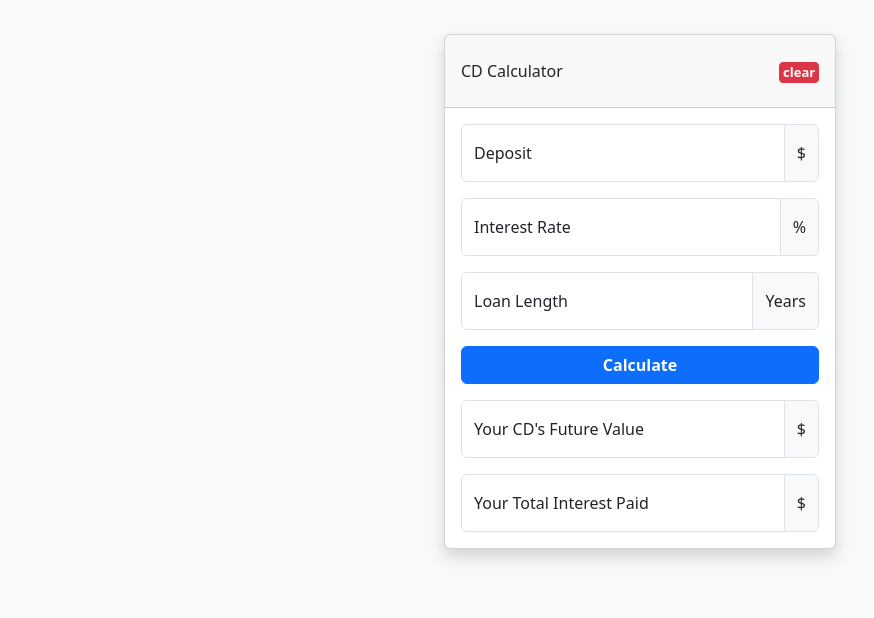
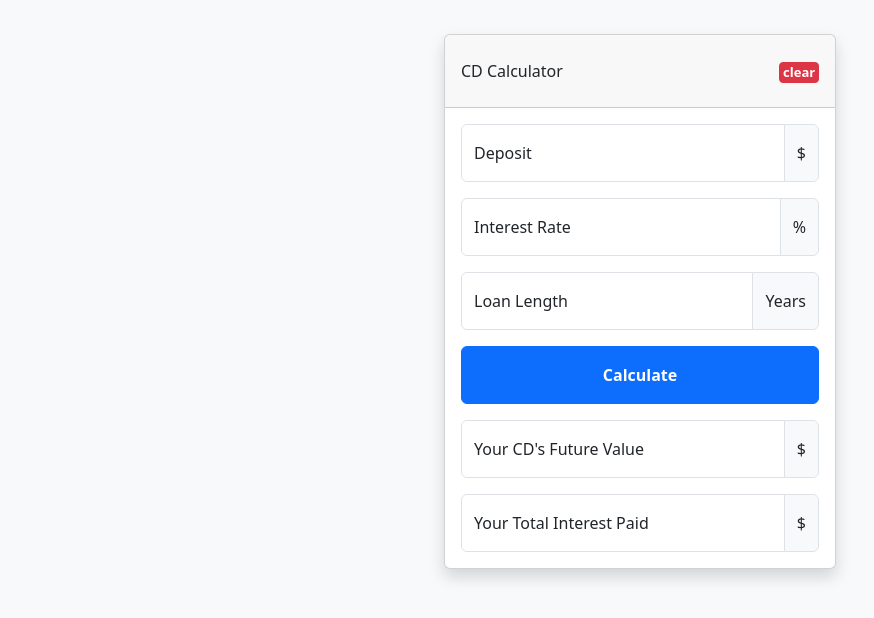
Before and after one commit to JonCGroberg/FinancialCalculator, a plain HTML site: page cdCalculator.html in a window 1280 px wide. Shown: the part 78-696 px from the top of the page, without its empty margins (0-874 px from the left). Drawn offline with nearby package versions, Linux system fonts and the light colour scheme.

Commit message:
button size match other input

```diff
--- a/cdCalculator.html
+++ b/cdCalculator.html
@@ -134,7 +134,7 @@
               <button
                 id="calculateBtn"
                 type="button"
-                class="btn btn-primary fw-bold col-12"
+                class="btn btn-primary fw-bold col-12 py-3"
               >
                 Calculate <i class="bi bi-arrow"></i>
               </button>
```
